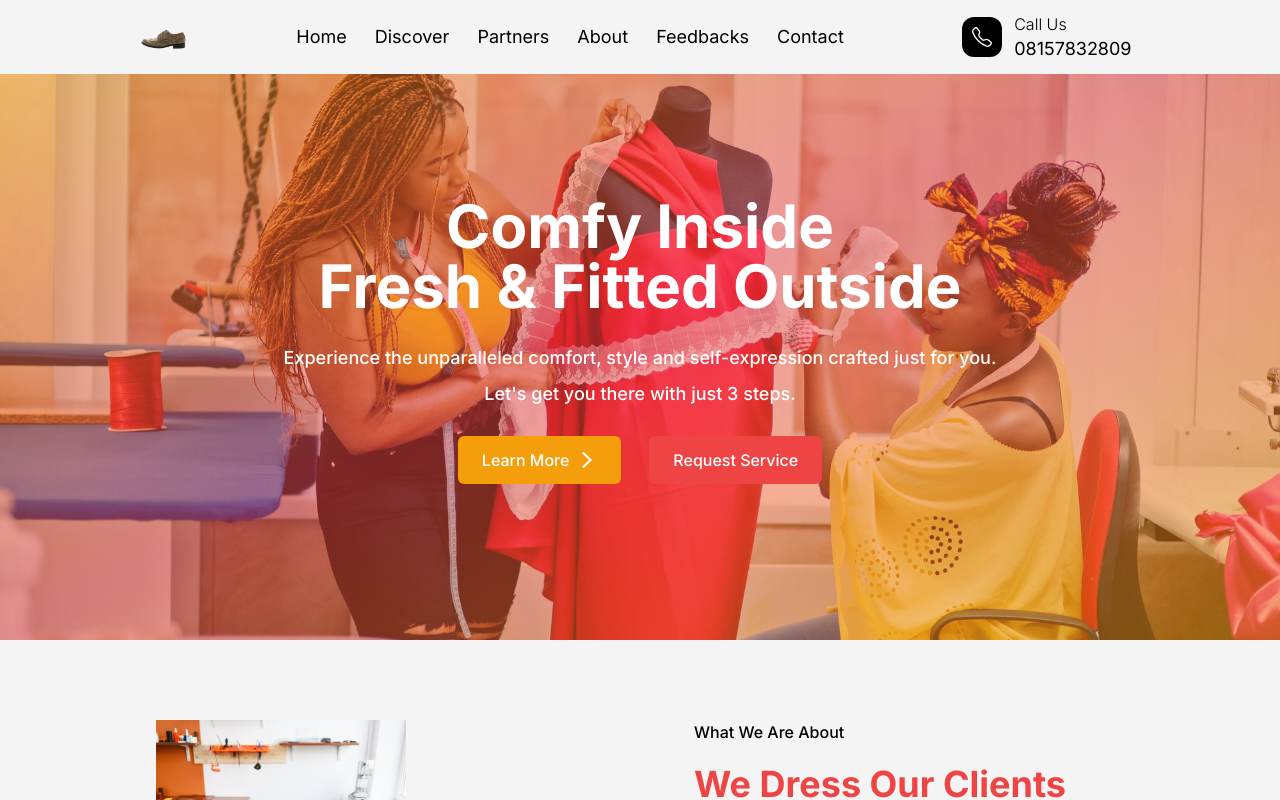
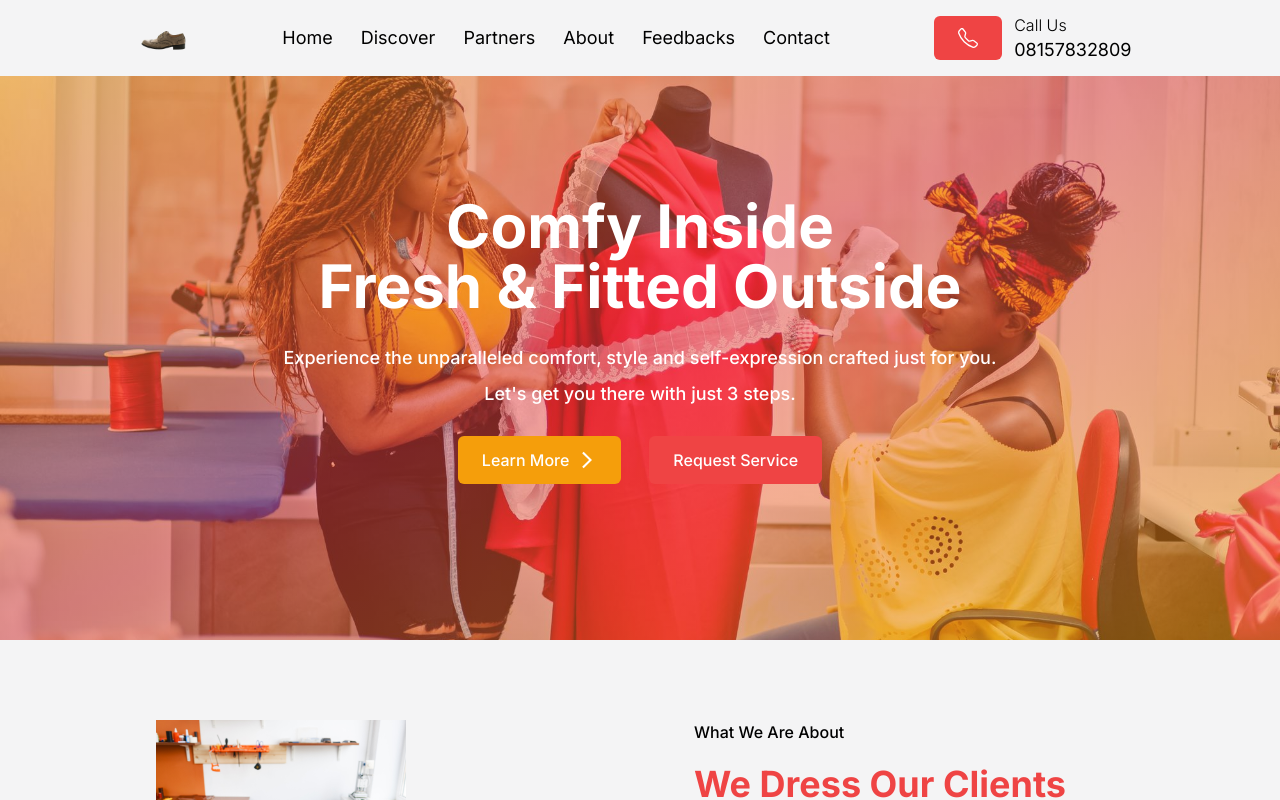
Before and after one commit to mmesomasaint/hulksmasher, a Next.js app: page / in a window 1280 px wide. Shown: the top 800 px of the page. Built offline with nearby package versions, Linux system fonts and the light colour scheme.

Commit message:
Fix: Make btn design consistent

```diff
--- a/app/page.tsx
+++ b/app/page.tsx
@@ -41,12 +41,14 @@ export default function Home() {
                 <div className='block lg:hidden'>
                   <ResponsiveNav />
                 </div>
-                <button className='flex-shrink-0 flex justify-center items-center gap-2 w-fit sm:w-10 h-10 px-2 sm:px-0 bg-black rounded-xl'>
+                <Button>
+                  <span className='flex-shrink-0 flex justify-center items-center gap-2 w-fit'>
                   <BsTelephone className='text-white text-lg sm:text-xl' />
                   <span className='sm:hidden text-white text-base'>
                     Call Us
                   </span>
-                </button>
+                  </span>
+                  </Button>
                 <div className='hidden sm:flex flex-col justify-center items-start gap-2 mr-[2%] lg:mr-0'>
                   <span className='font-light text-base leading-none text-black'>
                     Call Us
```
